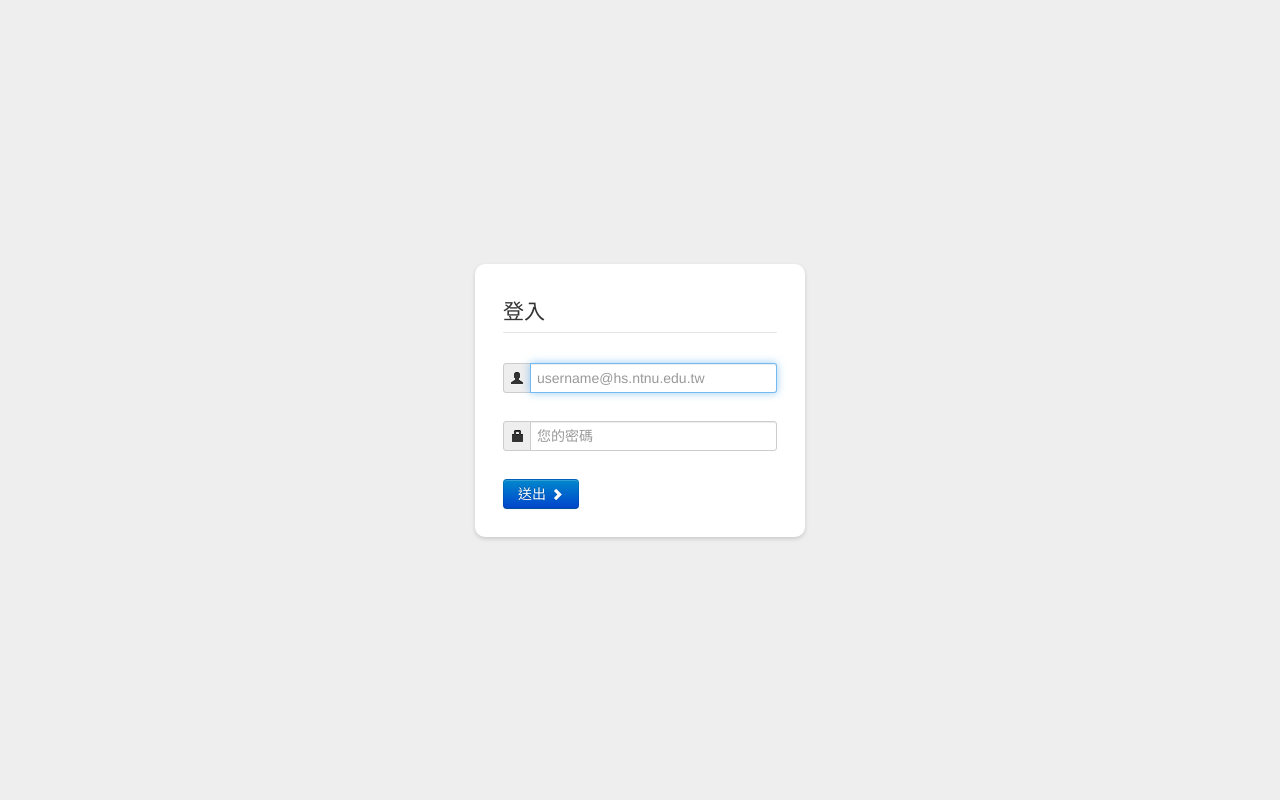
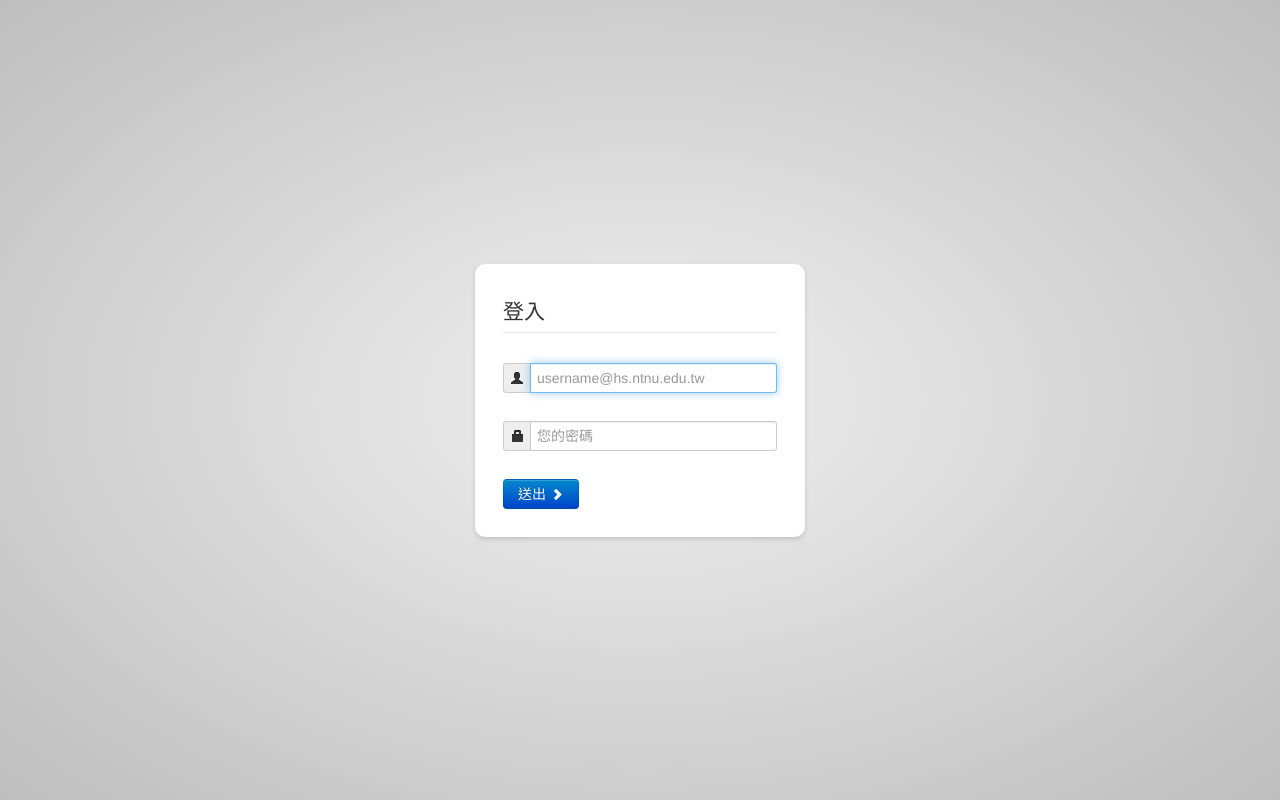
Before and after one commit to pellaeon/aruba-login, a plain HTML site: page index.html in a window 1280 px wide. Drawn offline with nearby package versions, Linux system fonts and the light colour scheme.

Commit message:
Basic gradient background

```diff
--- a/css/custom.css
+++ b/css/custom.css
@@ -2,11 +2,18 @@
  * Customizations
  */
 html, body {
-	background-color: #eee;
+	height: 100%;
 }
 
 body {
-	padding-top: 40px;
+	background: rgb(215, 215, 215);
+	background: -webkit-gradient(radial, 50% 50%, 0, 50% 50%, 500, from(rgb(240, 240, 240)), to(rgb(190, 190, 190)));
+	background: -webkit-radial-gradient(rgb(240, 240, 240), rgb(190, 190, 190));
+	background:    -moz-radial-gradient(rgb(240, 240, 240), rgb(190, 190, 190));
+	background:     -ms-radial-gradient(rgb(240, 240, 240), rgb(190, 190, 190));
+	background:      -o-radial-gradient(rgb(240, 240, 240), rgb(190, 190, 190));
+	background:         radial-gradient(rgb(240, 240, 240), rgb(190, 190, 190));
+
 }
 
 form {
```
